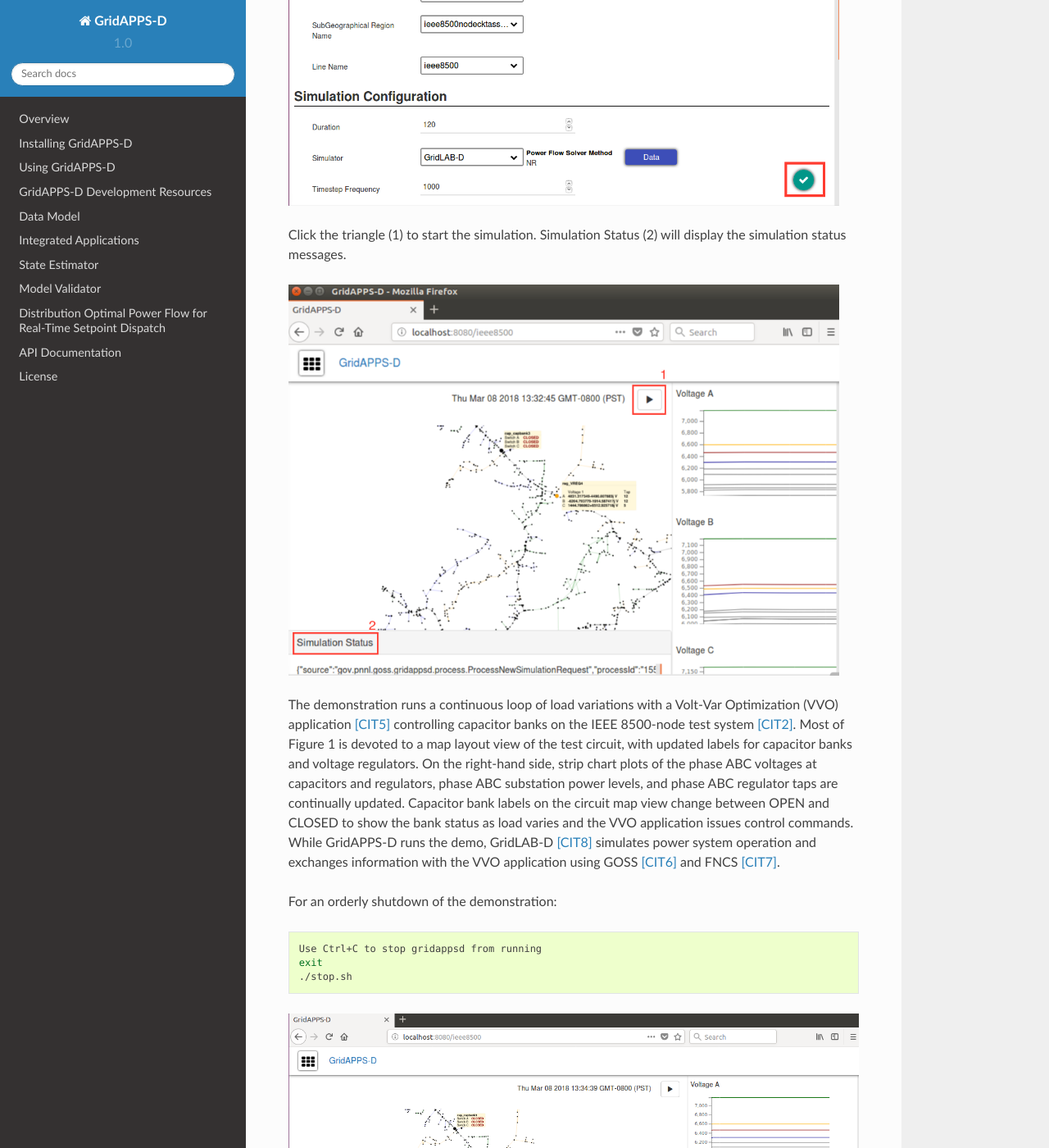
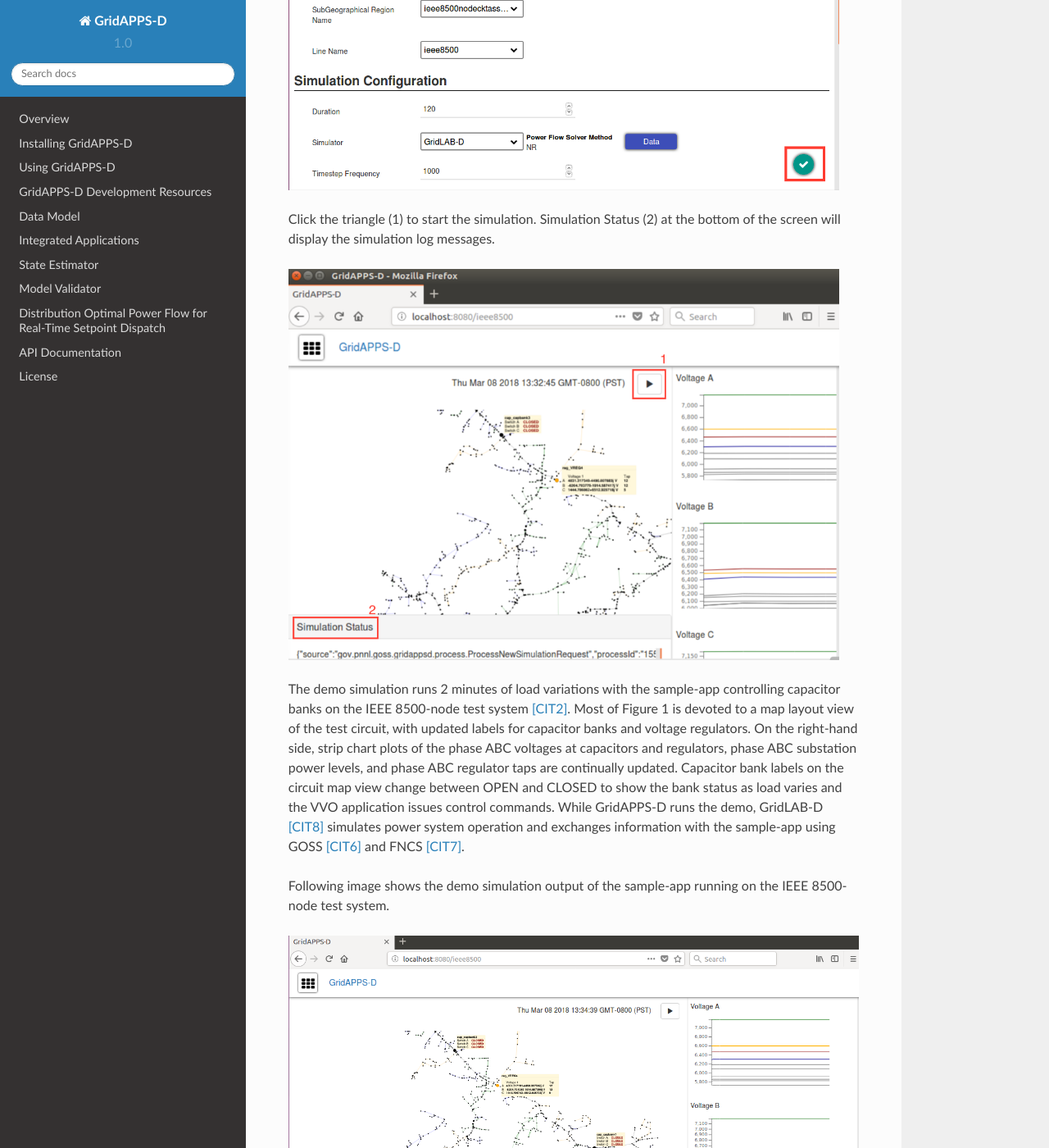
Before and after one commit to ericstephan/gridappsd-docs, a Sphinx documentation site: the page built from docs/source/using_gridappsd/rc1_overview.rst, in a window 1280 px wide and 1400 px high, scrolled down 1701 px. Shown: the whole window at 82% size. Built offline with Sphinx 7.4.7 and the Read the Docs theme 2.0.0, drawn with Linux system fonts in a browser that asks for light colours; pages that are not in the unit, such as notebooks, are missing from menus; some of the changed text lies outside the part shown.

```diff
--- a/docs/source/developer_resources/index.rst
+++ b/docs/source/developer_resources/index.rst
@@ -7,9 +7,6 @@ GridAPPS-D Development Resources
 This section is useful for developers for understanding or changing platform's internal workings and for those wishing to develop their own applications for GridAPPS-D.
 For developing application for GridAPPS-D platform see :ref:`using` .
 
-Developing Applications using GridAPPS-D
-----------------------------------------
-.. include:: Developing_Apps.rst
 
 Eclipse IDE Setup
 -----------------
--- a/docs/source/using_gridappsd/rc1_overview.rst
+++ b/docs/source/using_gridappsd/rc1_overview.rst
@@ -1,11 +1,7 @@
-RC3 Demonstration
-^^^^^^^^^^^^^^^^^
-In order to run the RC3 demonstration you will need to have access to the GridAPPS-D docker containers.
+Start GridAPPS-D platform
+-------------------------
 
-Start gridappsd
----------------
-
-Connect to the running gridappsd container
+Connect to the running GridAPPS-D container
 
 .. code-block:: bash
 
@@ -13,7 +9,7 @@ Connect to the running gridappsd container
 
 ..
 
-Now we are inside the executing container
+Now we are inside the executing container. Start the platform.
 
 .. code-block:: bash
 
@@ -29,6 +25,9 @@ Open your browser to http://localhost:8080/ and click the menu button.
     :figclass: align-left
 
 
+Start a Simulation
+------------------
+
 Choose Simulations from the menu.
 
 .. figure:: simulation.png
@@ -37,6 +36,7 @@ Choose Simulations from the menu.
     :figclass: align-left
 
 
+To run a demo simulation keep the selected and entered values as it is. Otherwise select/enter Powergrid, Simulation and Application configuration values.
 Click the check mark to save the configuration.
 
 .. figure:: config.png
@@ -45,39 +45,41 @@ Click the check mark to save the configuration.
     :figclass: align-left
 
 
-Click the triangle (1) to start the simulation.  Simulation Status (2) will display the simulation status messages.
+Click the triangle (1) to start the simulation.  Simulation Status (2) at the bottom of the screen will display the simulation log messages.
 
 .. figure:: start.png
     :align: left
     :alt: start-image
     :figclass: align-left
 
-The demonstration runs a continuous loop of load variations with a
-Volt-Var Optimization (VVO) application [CIT5]_ controlling capacitor
-banks on the IEEE 8500-node test system [CIT2]_.  Most of Figure 1 is
-devoted to a map layout view of the test circuit, with updated labels for
-capacitor banks and voltage regulators.  On the right-hand side, strip
+The demo simulation runs 2 minutes of load variations with the sample-app
+controlling capacitor banks on the IEEE 8500-node test system [CIT2]_.
+Most of Figure 1 is devoted to a map layout view of the test circuit, with updated
+labels for capacitor banks and voltage regulators.  On the right-hand side, strip
 chart plots of the phase ABC voltages at capacitors and regulators, phase
 ABC substation power levels, and phase ABC regulator taps are continually
 updated.  Capacitor bank labels on the circuit map view change between
 OPEN and CLOSED to show the bank status as load varies and the VVO
 application issues control commands.  While GridAPPS-D runs the demo,
 GridLAB-D [CIT8]_ simulates power system operation and exchanges
-information with the VVO application using GOSS [CIT6]_ and FNCS [CIT7]_.
+information with the sample-app using GOSS [CIT6]_ and FNCS [CIT7]_.
 
-For an orderly shutdown of the demonstration:
-
-.. code-block:: bash
-
-  Use Ctrl+C to stop gridappsd from running
-  exit
-  ./stop.sh
+Following image shows the demo simulation output of the sample-app running on the IEEE 8500-node test system.
 
 ..
 
 |rc3_overview_image0|
 
-GridAPPS-D Release Cycle 3 Demo of the Volt-Var Optimization Running on the IEEE 8500-node test system.
+
 
 
 .. |rc3_overview_image0| image:: rc3_demo.png
+
+Stop GridAPPS-D platform
+------------------------
+
+For an orderly shutdown of the platform:
+
+.. code-block:: bash
+
+  Use Ctrl+C to stop gridappsd from running
```
Also changed, not shown: docs/source/using_gridappsd/Developing_Apps.rst (added, +118 -0 lines), docs/source/using_gridappsd/api_examples/pg_data_manager.rst (+21 -7 lines), docs/source/using_gridappsd/api_examples/simulation_request.rst (+107 -2 lines), docs/source/using_gridappsd/index.rst (+29 -20 lines), docs/source/using_gridappsd/logging_status.rst (+6 -6 lines).
